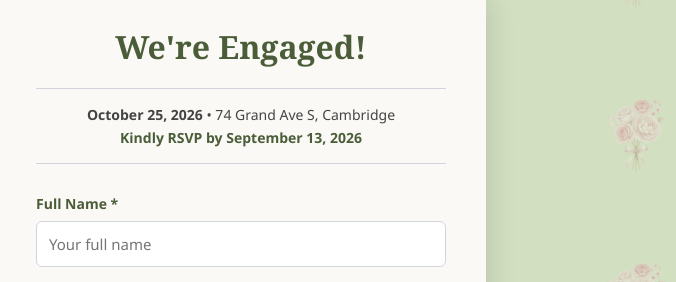
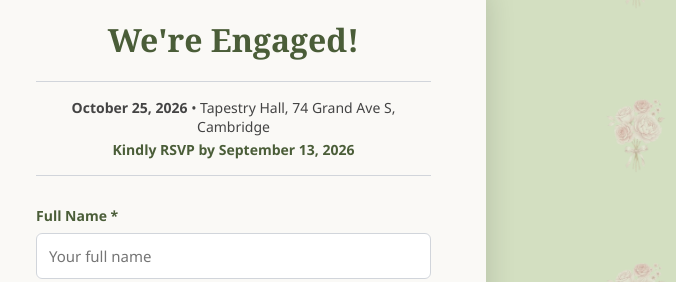
Before and after one commit to fratiu/engagement-rsvp, a plain HTML site: page index.html in a window 1280 px wide. Shown: the part 102-384 px from the top of the page, 604-1280 px from the left. Drawn offline with Linux system fonts and the light colour scheme.

Commit message:
Add Location and Fix Form Size Changes

```diff
--- a/index.html
+++ b/index.html
@@ -19,17 +19,12 @@
                 <!-- <p class="subtitle">Engagement Celebration</p> -->
 
                 <div class="quick-info">
-                    <p><strong>October 25, 2026</strong> • 74 Grand Ave S, Cambridge</p>
+                    <p><strong>October 25, 2026</strong> • Tapestry Hall, 74 Grand Ave S, Cambridge</p>
                     <p class="highlight-deadline">Kindly RSVP by September 13, 2026</p>
                 </div>
             </div>
 
             <form id="rsvpForm">
-                <!-- Web3Forms Access Key -->
-                <input type="hidden" name="access_key" value="4d71320c-0d8f-4422-8689-ca896121d075">
-
-                <!-- Web3Forms Honeypot for Spam Protection -->
-                <input type="checkbox" name="botcheck" class="hidden" style="display: none;">
 
                 <div class="form-group">
                     <label for="primaryName">Full Name *</label>
--- a/style.css
+++ b/style.css
@@ -66,8 +66,10 @@
 
 .form-container {
     padding: 40px;
+    height: 600px;
     max-height: 90vh;
     overflow-y: auto;
+    scrollbar-gutter: stable; /* Prevents layout shift when scrollbar appears */
 }
 
 /* --- NEW MINIMAL HEADER STYLES --- */
```
